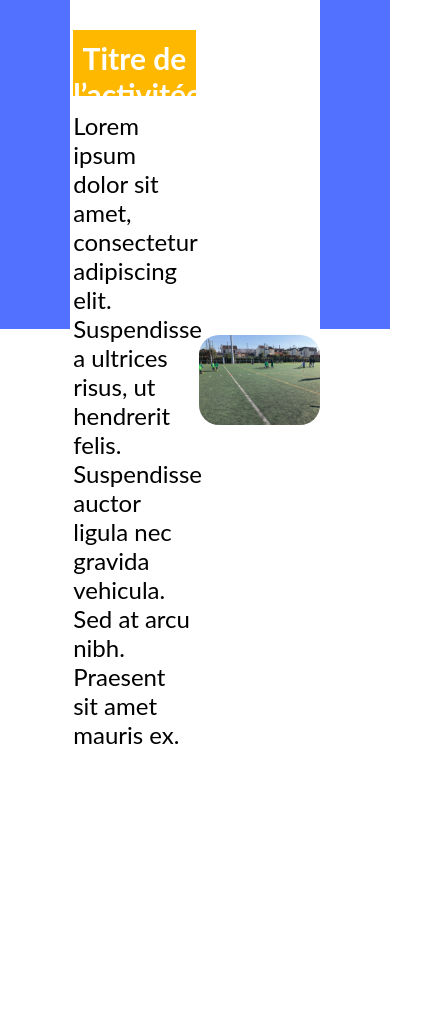
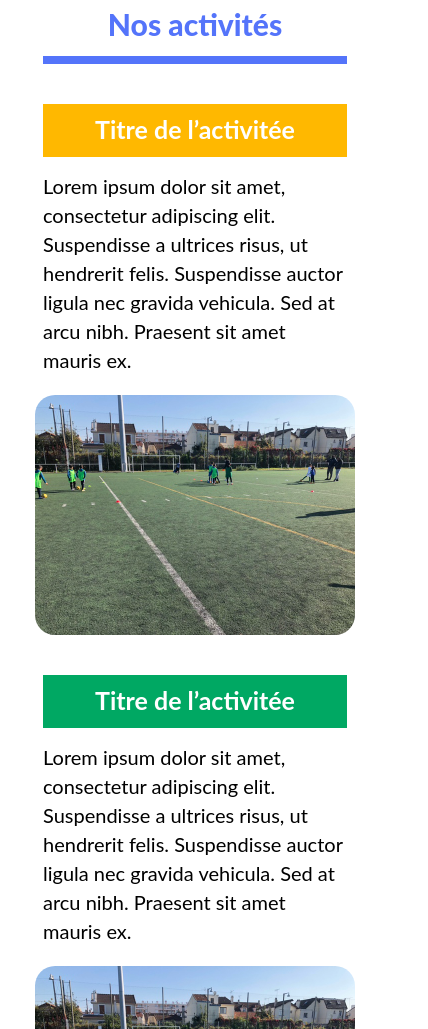
Before and after one commit to jamesleyD/unis-vers, a plain HTML site: page index.html in a window 390 px wide. Shown: the part 971-2000 px from the top of the page, 428 px wide, since content can reach past the window. Drawn offline with Linux system fonts and the light colour scheme.

Commit message:
activities responsive + new variation

```diff
--- a/Styles/style.css
+++ b/Styles/style.css
@@ -31,8 +31,6 @@
 
 #logo_top {
     grid-column: 3/6;
-    width: 100%;
-    height: 100%;
 }
 
 #nav_bar_ul {
@@ -110,7 +108,6 @@
     }
     #unisvers_presentation {
         grid-column:2/12 !important;
-        font-size:20px !important;
         text-align:center;
     }
     #diaporama {
@@ -120,10 +117,30 @@
         align-items: center;
         justify-content: center;
     }
+    #second_container {
+        bottom: 380px !important;
+    }
+    .title_b {
+        font-size: 30px !important;
+    }
+    .activité_titre_y .activité_titre_g {
+        font-size: 25px;
+    }
+    .activité_cont {
+        flex-direction: column !important;
+    }
+    .activité_p {
+        margin-bottom: 20px;
+    }
+    .activité_presentation {
+        flex: auto !important;
+    }
 }
 
-
 @media screen and (max-width: 800px) {
+    #header_container {
+        height: auto !important;
+    }
     #logo_top {
         width:auto;
         height:auto;
@@ -139,6 +156,30 @@
         display:none;
         flex-direction: column;
     }
+    #second_container {
+        bottom: 0px !important;
+    }
+    #activities_container {
+        grid-column: 2/12 !important;
+        border-radius: 0%;
+    }
+    .below_title {
+        width: 95% !important;
+    }
+}
+
+@media screen and (max-width: 500px) {
+
+    #unisvers_presentation,.activité_p {
+        font-size: 20px !important;
+    }
+    .activité_titre_y,.activité_titre_g {
+        font-size: 25px !important;
+        height: 53px !important;
+
+    }
+
+
 }
 
 /*  =================================================================  */
@@ -170,7 +211,7 @@
     display: grid;
     grid-template-columns: repeat(12,1fr);
     grid-gap:30px;
-    margin-top:50px;
+    margin-top:3%;
 }
 
 
@@ -185,6 +226,11 @@
 
 #diaporama {
     grid-column:6/11;
+    max-width: 100%;
+    max-height: 100%;
+    padding: auto;
+    margin: auto;
+    display: block;
 }
 
 
@@ -305,7 +351,8 @@
     flex: 1 1 500px;
 }
 
-.activité_titre_y {
+
+.activité_titre_g,.activité_titre_y {
     font-family: "Lato";
     font-style: normal;
     font-size: 30px;
@@ -317,7 +364,13 @@
     height: 66px;
     left: 261px;
     top: 878px;
+}
+.activité_titre_y {
     background: #FFB800;
+}
+
+.activité_titre_g {
+    background: #00A863;
 }
 
 .activité_p {
@@ -335,13 +388,17 @@
     display: flex;
 }
 .img_activité {
-    margin-right: 15px;
     border-radius: 20px;
     max-width: 100%;
     max-height: 100%;
     padding: auto;
     margin: auto;
     display: block;
+
+}
+
+.reverse {
+    flex-direction: row-reverse;
 }
 /*  =================================================================  */
 
--- a/index.html
+++ b/index.html
@@ -93,6 +93,25 @@
 
           </div>
 
+          <div>
+            <div class="activité_cont reverse">
+              <div class="activité_presentation">
+                <h2 class="activité_titre_g">
+                  Titre de l’activitée
+                </h2>
+                <p class="activité_p">
+                  Lorem ipsum dolor sit amet, consectetur adipiscing elit. Suspendisse a ultrices risus, ut hendrerit felis. Suspendisse auctor ligula nec gravida vehicula. Sed at arcu nibh. Praesent sit amet mauris ex.
+                </p>
+              </div>
+              <div class="img_activité_div" >
+                <img class="img_activité" src="./Image/image7.jpeg" alt="">
+              </div>
+            </div>
+
+          </div>
+
+
+
           <div style="display: flex; justify-content: center;"></div>
       </div>
     </div>
```
Also changed, not shown: Logo_unis_vers.jpg.
